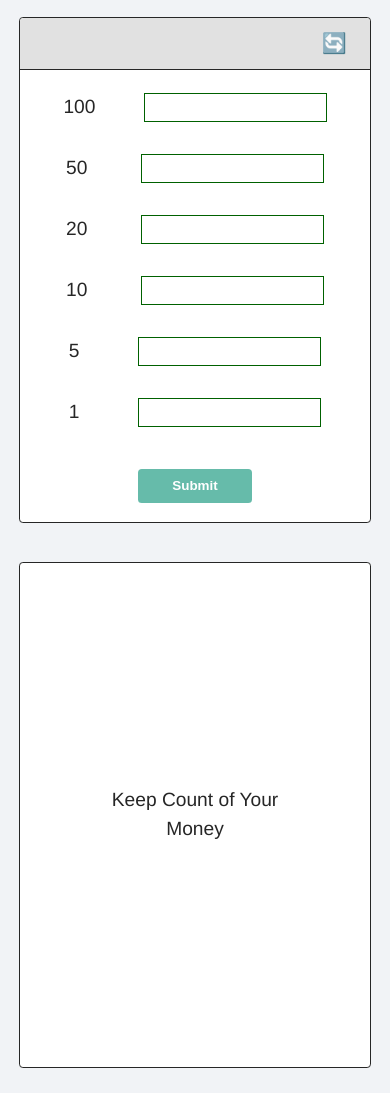
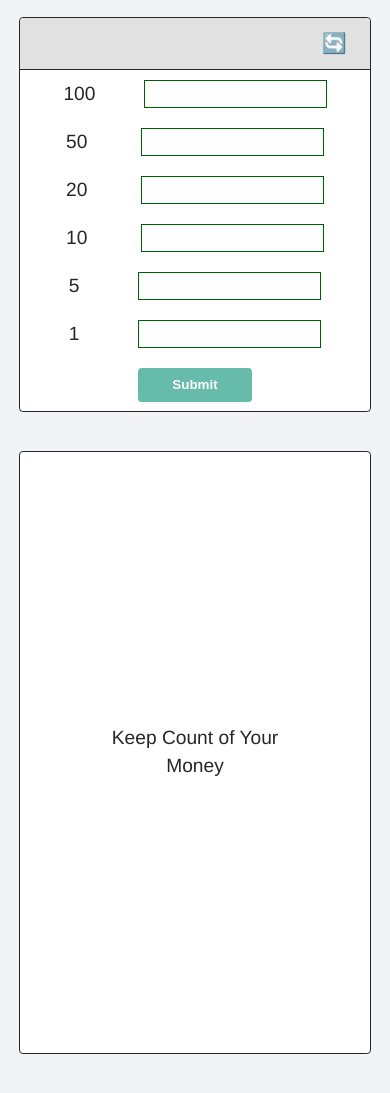
Before and after one commit to evo-g/money-counter, a website built with Parcel: page src/index.html in a window 390 px wide. Shown: the part 174-1267 px from the top of the page. Before the commit the page ends 1242 px from the top, so only its background shows below. Built offline with nearby package versions, Linux system fonts and the light colour scheme.

Commit message:
adds mocha for tests, and minor css changes to fix for mobile screens

```diff
--- a/package.json
+++ b/package.json
@@ -4,13 +4,15 @@
   "description": "",
   "main": "index.js",
   "scripts": {
-    "test": "echo \"Error: no test specified\" && exit 1",
+    "test": "mocha",
     "dev": "parcel ./src/index.html",
     "build": "parcel build ./src/index.html"
   },
   "author": "",
   "license": "ISC",
   "devDependencies": {
+    "mocha": "^8.2.1",
     "parcel-bundler": "^1.12.4"
-  }
+  },
+  "dependencies": {}
 }
--- a/src/style.css
+++ b/src/style.css
@@ -41,7 +41,7 @@ h1 {
 }
 
 .child-container {
-  margin: 0 0 0 1rem;
+  margin: 0 0 2rem 1rem;
   background-color: #ffffff;
   display: flex;
   flex-direction: column;
@@ -49,12 +49,12 @@ h1 {
   justify-content: center;
   align-items: center;
   width: 100%;
-  height: 60vh;
+  height: 71.5vh;
   border-radius: .2rem;
 }
 
 form {
-  margin: 0 1rem 0 0;
+  margin: 0 1rem 2rem 0;
   background-color: #ffffff;
   border: 1px solid #262626;
   display: flex;
@@ -62,7 +62,6 @@ form {
   justify-content: space-between;
   align-items: center;
   width: 100%;
-  height: 60vh;
   border-radius: .2rem;
   position: relative;
 }
@@ -109,8 +108,8 @@ form::after {
 }
 
 .button-container button {
-  margin: .5rem 0;
   background-color: #6BA;
+  text-align: center;
   border: none;
   padding: .5rem 1.8rem;
   border-radius: .2rem;
@@ -118,17 +117,6 @@ form::after {
   font-size: .7rem;
   cursor: pointer;
 }
-
-.button-container a {
-  text-decoration: none;
-  color: #fff;
-}
-
-.button-container :visited {
-  color: initial;
-  color: #fff;
-}
-
 
 .button-container button:hover {
   background-color: #6BAB90;
@@ -183,7 +171,7 @@ form::after {
   .child-container {
     min-width: 275px;
     min-height: 375px;
-    margin: 1rem 0 0 0;
+    margin: 1rem 0 2rem 0;
   }
 
   form {
```
Also changed, not shown: test/test.js (added, +17 -0 lines), README.md, 1 other file.
